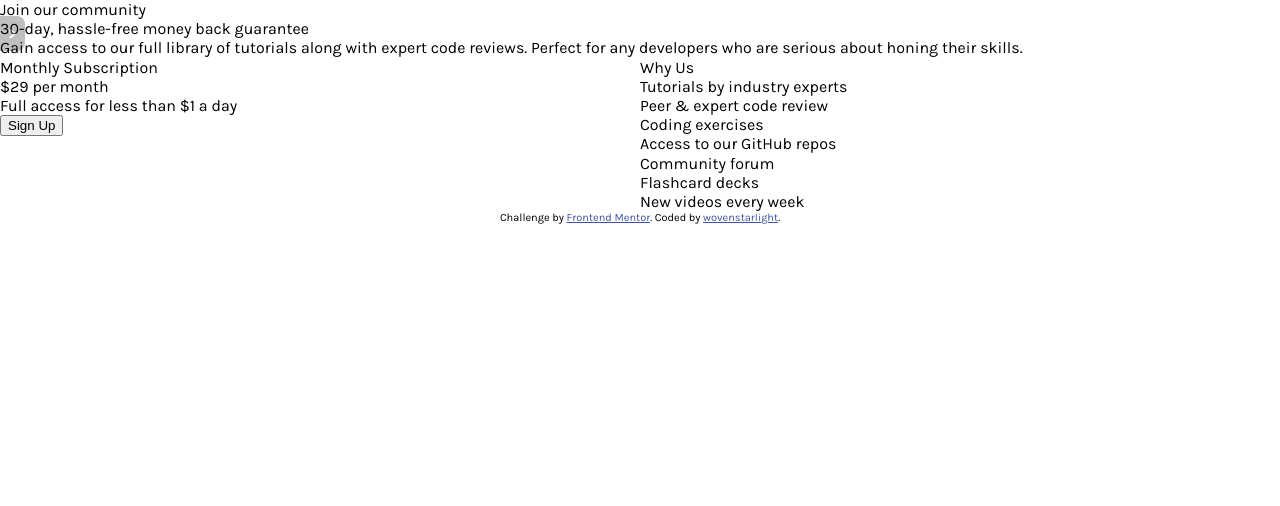
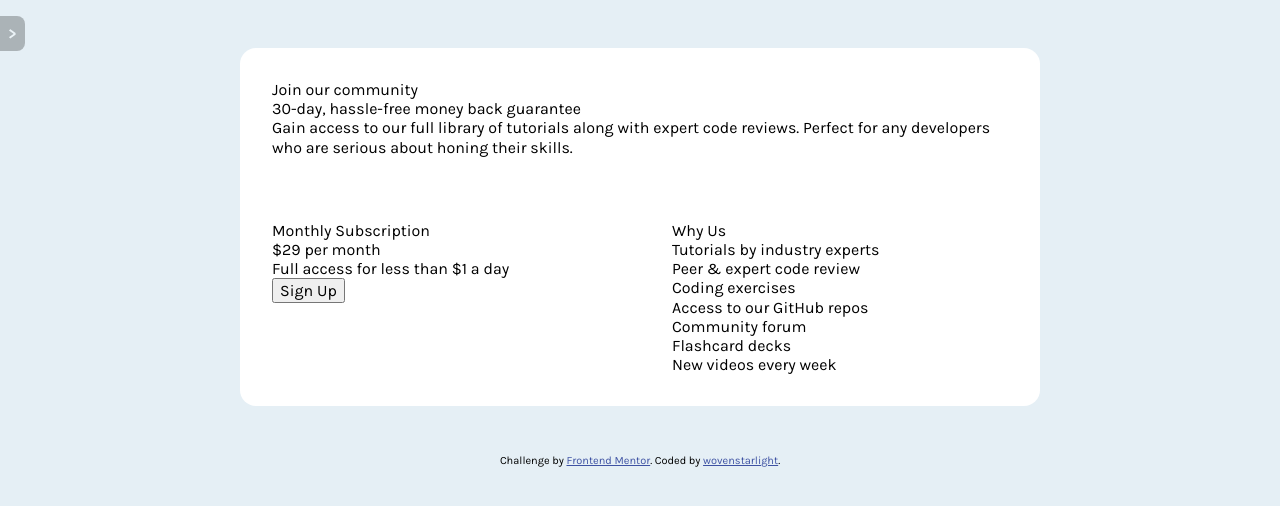
Before and after one commit to wovenstarlight/frontend-projects, a Jekyll site: the page built from _posts/2021-08-03-single-price-grid-component.html, in a window 1280 px wide. Shown: the top 506 px of the page. Built offline with Jekyll 4.4.1, drawn with Linux system fonts in a browser that asks for light colours.

Commit message:
Basic styles for main module and body

```diff
--- a/css/single-price-grid-component.css
+++ b/css/single-price-grid-component.css
@@ -8,19 +8,33 @@
 	--lightgray: hsl(204, 43%, 93%); /* Neutral */
 	--grayblue: hsl(218, 22%, 67%); /* Neutral */
 }
-/* Font size */
-body {
+/* Font */
+body, * {
 	font-size: 16px;
 	font-family: "Karla", sans-serif;
 }
 
+body { background-color: var(--lightgray); }
+
+/* Arranging main module */
+.joinmodule {
+	display: grid;
+	background: white;
+	width: 85%;
+	max-width: 50em;
+	margin: 3em auto;
+	border-radius: 1em;
+}
+
+/* Padding for all sections */
+.joinmodule div {
+	padding: 2em;
+}
+
 @media screen and (min-width: 550px) {
 	/* Grid layout for desktop */
-	.joinmodule {
-		display: grid;
-		grid-template-columns: 1fr 1fr;
-	}
+	.joinmodule { grid-template-columns: 1fr 1fr; }
 	.joinmodule .top { grid-column: 1 / span 2; }
-	.joinmodule .subscribe { grid-row: 2; }
-	.joinmodule .benefits { grid-row: 2; }
+	.joinmodule .subscribe { grid-row: 2; border-bottom-left-radius: 1em; }
+	.joinmodule .benefits { grid-row: 2; border-bottom-right-radius: 1em; }
 }
```
